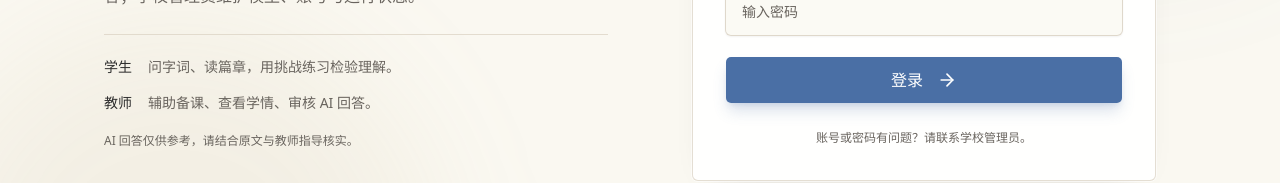
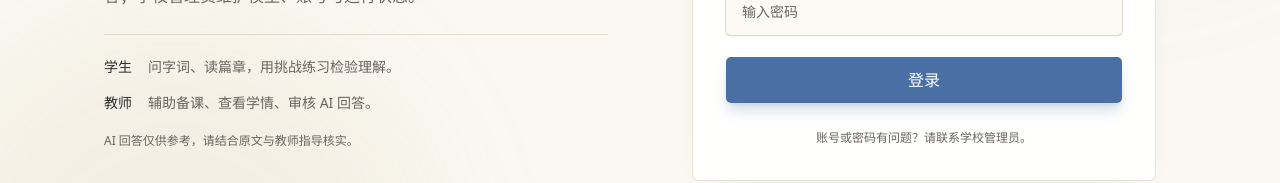
Before and after one commit to Kerwin0224/GSW-WEB, a Next.js app in the folder web/: page /login in a window 1280 px wide. Shown: the part 461-644 px from the top of the page. Built offline with nearby package versions, Linux system fonts and the light colour scheme.

Commit message:
design: 去掉登录提交按钮的尾箭头，按钮只说动作

```diff
--- a/web/src/app/login/page.tsx
+++ b/web/src/app/login/page.tsx
@@ -215,10 +215,7 @@ export default function LoginPage() {
                       登录中…
                     </>
                   ) : (
-                    <>
-                      登录
-                      <ArrowRight className="ml-2 size-5" aria-hidden="true" />
-                    </>
+                    <>登录</>
                   )}
                 </Button>
               </form>
```
